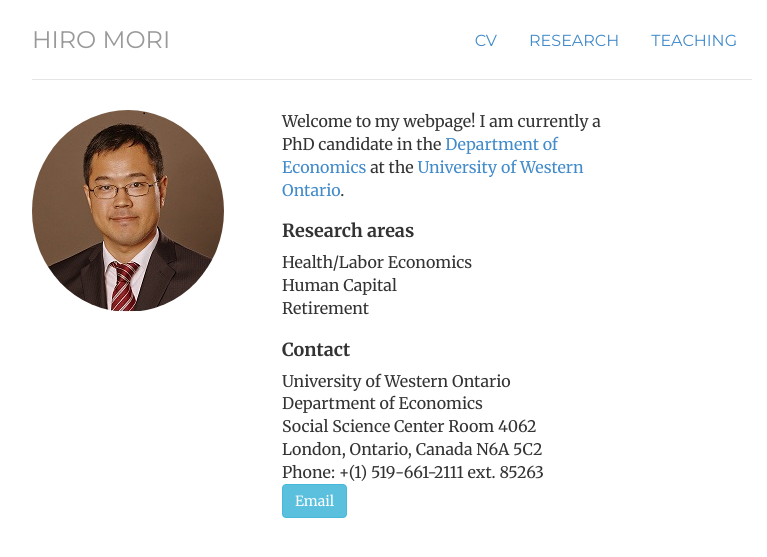
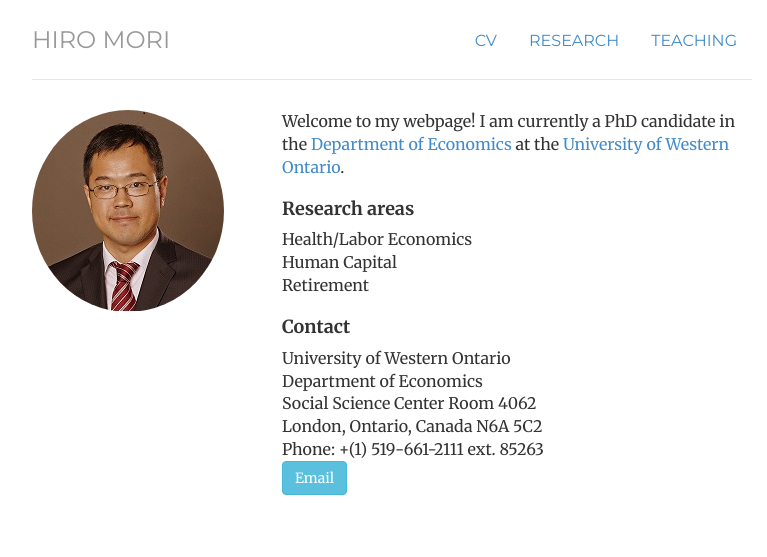
Before and after one commit to morihiroaki/morihiroaki.github.io, a Jekyll site: the page built from index.html, in a window 1280 px wide. Shown: the top 557 px of the page, without its empty margins (248-1015 px from the left). Built offline with Jekyll 4.4.1, drawn with Linux system fonts in a browser that asks for light colours.

Commit message:
Update index.html

```diff
--- a/index.html
+++ b/index.html
@@ -11,7 +11,7 @@
               <div class='col-sm-4'>
             	<img  class="img-circle avatar" alt="Hiro Mori" src="files/portrait.jpg">
              </div>
-             <div class='col-sm-6'>
+             <div class='col-sm-8'>
               <p> Welcome to my webpage! I am currently a PhD candidate in the <a href="http://economics.uwo.ca/">Department of Economics</a> at the <a href="http://www.uwo.ca/">University of Western Ontario</a>.  </p>
               <!--a class="btn btn-primary" href="/cv.html">CV</a-->
               <!--a class="btn btn-warning" href="/research.html">Research</a-->
```
